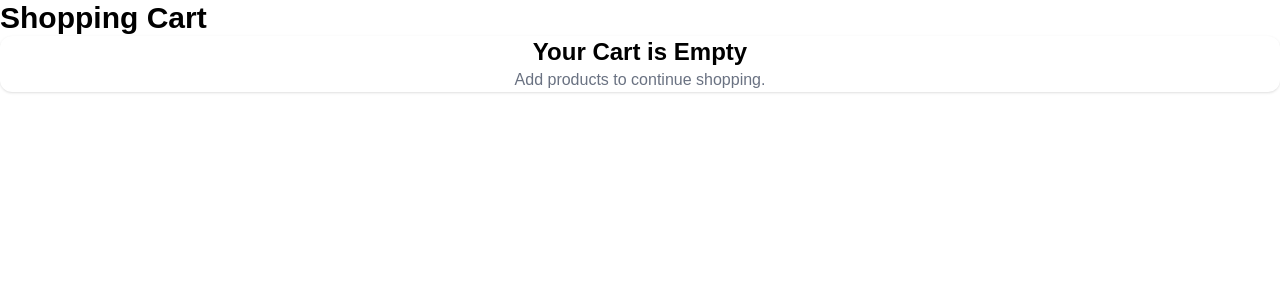
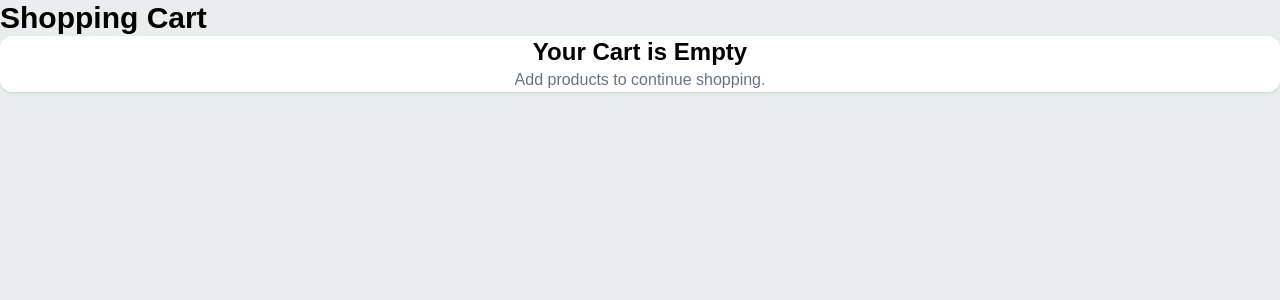
Before and after one commit to salmanxdev/Bazario_Web, a React (Vite) app: page /cart in a window 1280 px wide. Shown: the top 300 px of the page. Built offline with nearby package versions, Linux system fonts and the light colour scheme.

Commit message:
add to cart completed

```diff
--- a/src/pages/CartPage.jsx
+++ b/src/pages/CartPage.jsx
@@ -21,12 +21,12 @@ const CartPage = () => {
     return (
 
         <div
-            // className="
-            // w-full
-            // min-h-screen
-            // bg-[#EAEDED]
-            // p-[12px]
-            // "
+            className="
+            w-full
+            min-h-screen
+            bg-[#EAEDED]
+            p-[12px]
+            "
         >
 
             {/* TITLE */}
```
